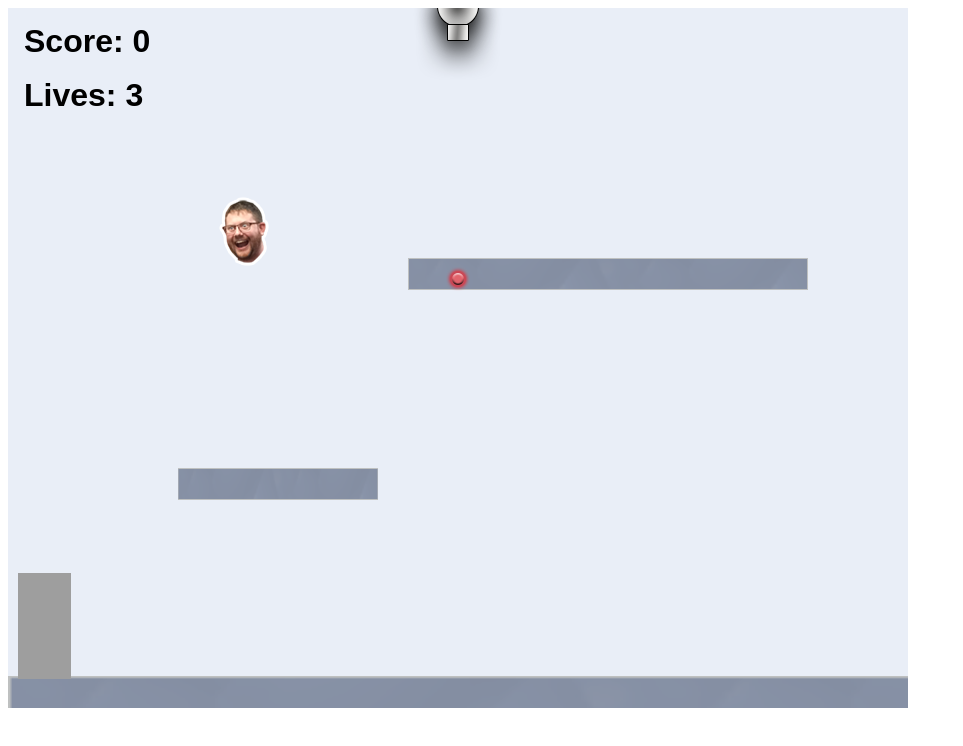
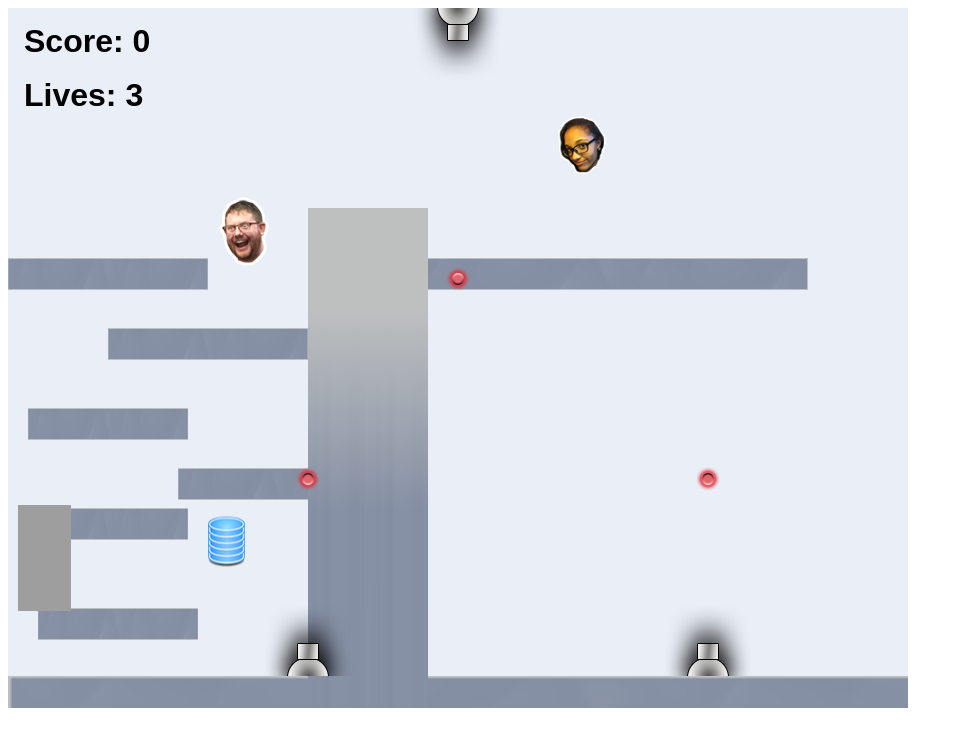
Before and after one commit to MorganMartinezsparky/MorganMartinezsparky.github.io, a website: page projects/platformer/index.html in a window 1280 px wide. Shown: the whole page, without its empty margins (0-963 px from the left). Drawn offline with Linux system fonts and the light colour scheme; animation ran at ten frames a second.

Commit message:
add portfolio.html file

```diff
--- a/projects/platformer/js/init/cannon.js
+++ b/projects/platformer/js/init/cannon.js
@@ -28,6 +28,8 @@
 
         // example:
         createCannon("top", 450);
+        createCannon("bottom", 300, 500);
+        createCannon("bottom", 700, 500);
 
 
         // ALL YOUR CODE GOES ABOVE HERE ///////////////////////////////////////
--- a/projects/platformer/js/init/collectable.js
+++ b/projects/platformer/js/init/collectable.js
@@ -38,6 +38,8 @@
 
         // example:
         createCollectable(type.steve, 200, 170, 6, 0.7);
+        createCollectable(type.db, 200,500,3)
+        createCollectable(type.kennedi, 550,100,3)
 
 
 
--- a/projects/platformer/js/init/platform.js
+++ b/projects/platformer/js/init/platform.js
@@ -39,6 +39,12 @@
         // example:
         createPlatform(400, 250);
         createPlatform(170, 460, 0.5);
+        createPlatform(300, 200, 0.3, game.world.height -500,3,2);
+        createPlatform(30,600,0.4);
+        createPlatform(20,500,0.4);
+        createPlatform(20,400,0.4);
+        createPlatform(100,320,0.5);
+        createPlatform(0,250,0.5);
 
         // ALL YOUR CODE GOES ABOVE HERE ///////////////////////////////////////
         ////////////////////////////////////////////////////////////////////////
```
Also changed, not shown: portfolio.html (+2 -1 lines).
